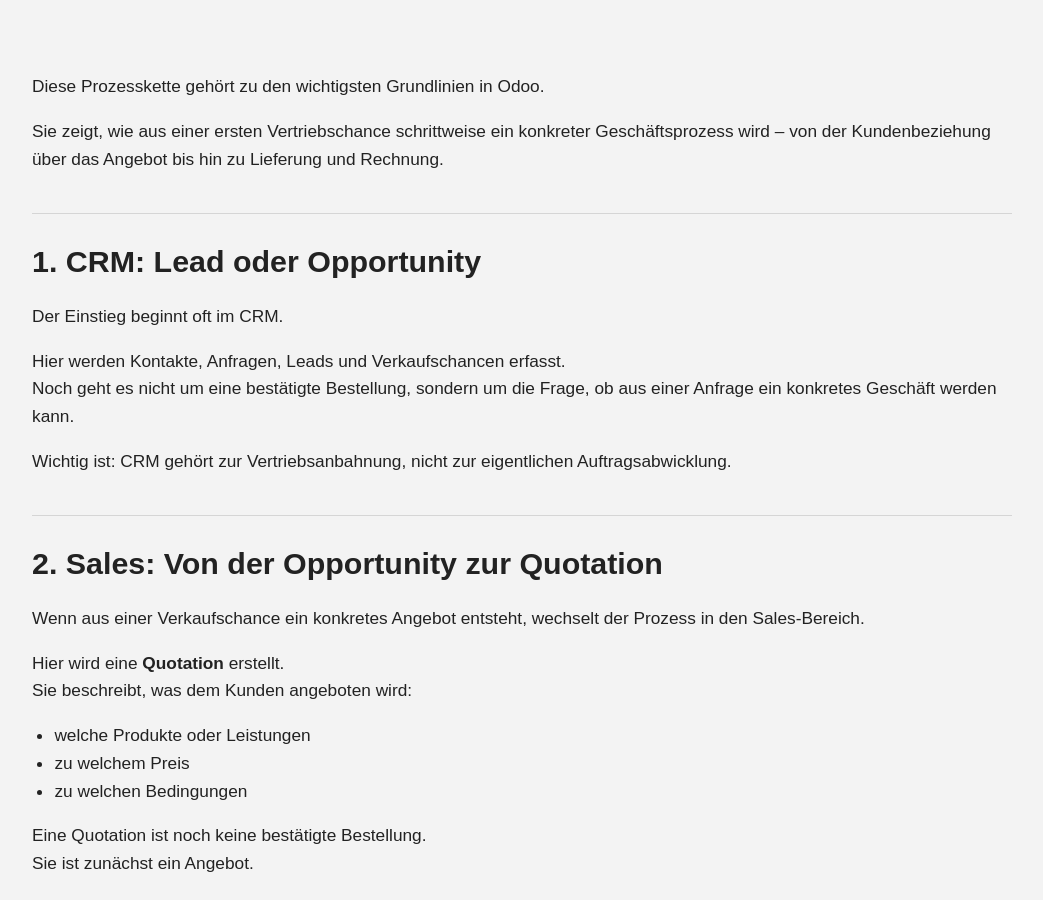
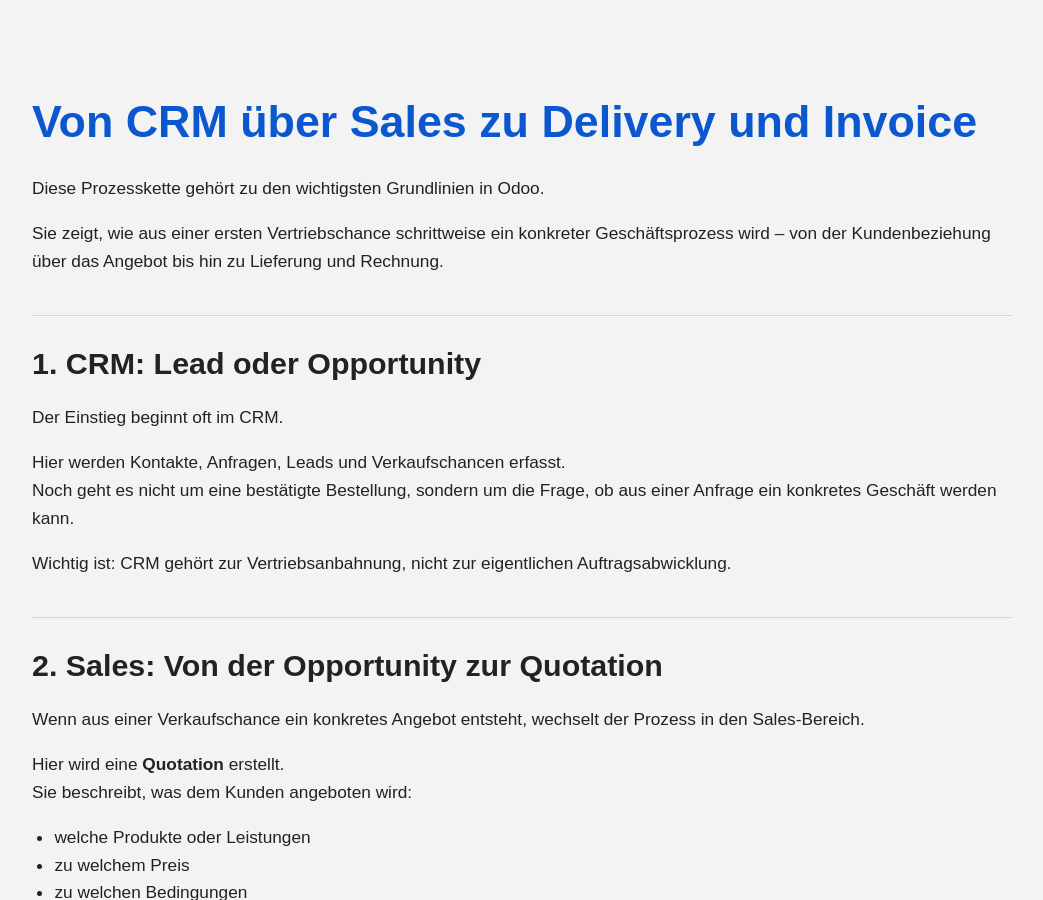
Before and after one commit to Tina10177/odoo-wissensuniversum, a Jekyll site: the page built from von-crm-ueber-sales-zu-delivery-und-invoice.md, in a window 1280 px wide and 900 px high. Shown: the whole window, without its empty margins (118-1161 px from the left). Built offline with Jekyll 4.4.1, drawn with Linux system fonts in a browser that asks for light colours.

Commit message:
Add header to 'Von CRM über Sales zu Delivery und Invoice'
Added a header to the document for better structure.

```diff
--- a/von-crm-ueber-sales-zu-delivery-und-invoice.md
+++ b/von-crm-ueber-sales-zu-delivery-und-invoice.md
@@ -2,7 +2,7 @@
 layout: default
 title: Von CRM über Sales zu Delivery und Invoice
 ---
-
+# Von CRM über Sales zu Delivery und Invoice
 Diese Prozesskette gehört zu den wichtigsten Grundlinien in Odoo.
 
 Sie zeigt, wie aus einer ersten Vertriebschance schrittweise ein konkreter Geschäftsprozess wird – von der Kundenbeziehung über das Angebot bis hin zu Lieferung und Rechnung.
```
